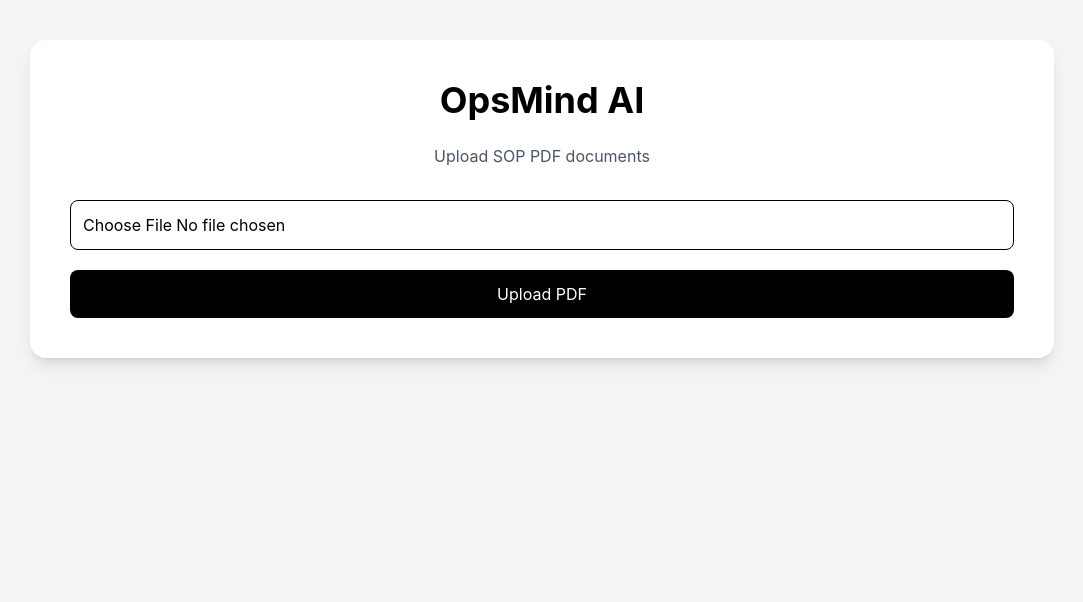
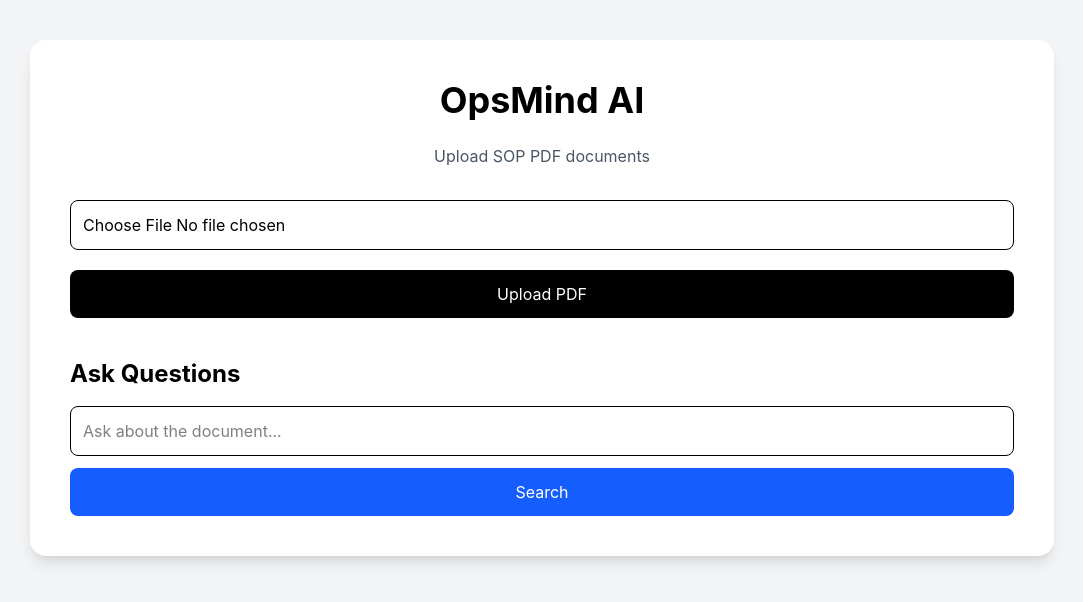
Before and after one commit to KANAND6031/Project2, a React app in the folder frontend/: page / in a window 1280 px wide. Shown: the top 602 px of the page, without its empty margins (98-1181 px from the left). Built offline with nearby package versions, Linux system fonts and the light colour scheme; the HTML template or start-up script is replaced by a standard one.

Commit message:
search feature

```diff
--- a/frontend/src/pages/UploadPage.jsx
+++ b/frontend/src/pages/UploadPage.jsx
@@ -2,6 +2,7 @@
 import API from "../services/api";
 
 const UploadPage = () => {
+
 
 const [pdf, setPdf] = useState(null);
 
@@ -15,6 +16,12 @@
 
 const [embeddingInfo, setEmbeddingInfo] =
     useState(null);
+
+const [query, setQuery] =
+    useState("");
+
+const [results, setResults] =
+    useState([]);
 
 
 const handleUpload = async () => {
@@ -63,8 +70,6 @@
             }
         );
 
-            console.log(response.data);
-
         setMessage(response.data.message);
 
         setPages(response.data.pages);
@@ -82,6 +87,29 @@
     } finally {
 
         setLoading(false);
+    }
+};
+
+
+const handleSearch = async () => {
+
+    try {
+
+        const response =
+            await API.post(
+                "/search",
+                {
+                    query,
+                }
+            );
+
+        setResults(
+            response.data.results
+        );
+
+    } catch (error) {
+
+        console.log(error);
     }
 };
 
@@ -173,42 +201,108 @@
                             Sample Embedding
                         </h2>
 
-                            <p className="mb-2">
+                        <p>
                             <strong>Chunk:</strong>
                             {" "}
                             {embeddingInfo.chunkIndex}
                         </p>
 
-                            <p className="mb-2">
+                        <p>
                             <strong>Word Count:</strong>
                             {" "}
                             {embeddingInfo.wordCount}
                         </p>
 
-                            <p className="mb-4">
+                        <p>
                             <strong>
                                 Embedding Dimensions:
                             </strong>
                             {" "}
                             {
-                                    embeddingInfo.embedding
-                                        ?.length
+                                embeddingInfo.embedding?.length
                             }
                         </p>
 
-                            <div className="bg-white p-4 rounded-lg max-h-[300px] overflow-y-auto text-sm">
-
-                                <pre>
-                                    {
-                                        JSON.stringify(
-                                            embeddingInfo.embedding?.slice(0, 50),
-                                            null,
-                                            2
+                    </div>
                 )
             }
-                                </pre>
+
+            <div className="mt-10">
+
+                <h2 className="text-2xl font-bold mb-4">
+                    Ask Questions
+                </h2>
+
+                <input
+                    type="text"
+                    value={query}
+                    onChange={(e) =>
+                        setQuery(
+                            e.target.value
+                        )
+                    }
+                    placeholder="Ask about the document..."
+                    className="w-full border p-3 rounded-lg"
+                />
+
+                <button
+                    onClick={handleSearch}
+                    className="w-full mt-3 bg-blue-600 text-white py-3 rounded-lg"
+                >
+                    Search
+                </button>
 
             </div>
+
+            {
+                results.length > 0 && (
+
+                    <div className="mt-10">
+
+                        <h2 className="text-2xl font-bold mb-4">
+                            Retrieved Chunks
+                        </h2>
+
+                        {
+                            results.map(
+                                (
+                                    item,
+                                    index
+                                ) => (
+
+                                    <div
+                                        key={index}
+                                        className="bg-gray-100 p-4 rounded-lg mb-4"
+                                    >
+
+                                        <p>
+                                            <strong>
+                                                Score:
+                                            </strong>
+                                            {" "}
+                                            {
+                                                item.score?.toFixed(4)
+                                            }
+                                        </p>
+
+                                        <p>
+                                            <strong>
+                                                Chunk:
+                                            </strong>
+                                            {" "}
+                                            {
+                                                item.chunkIndex
+                                            }
+                                        </p>
+
+                                        <p className="mt-3 whitespace-pre-wrap">
+                                            {item.text}
+                                        </p>
+
+                                    </div>
+                                )
+                            )
+                        }
 
                     </div>
                 )
@@ -218,6 +312,8 @@
 
     </div>
 );
+
+
 };
 
 export default UploadPage;
```
Also changed, not shown: 1 other file (tests, documents, lock files or other folders). Lines whose indentation alone changed are shown as unchanged.
